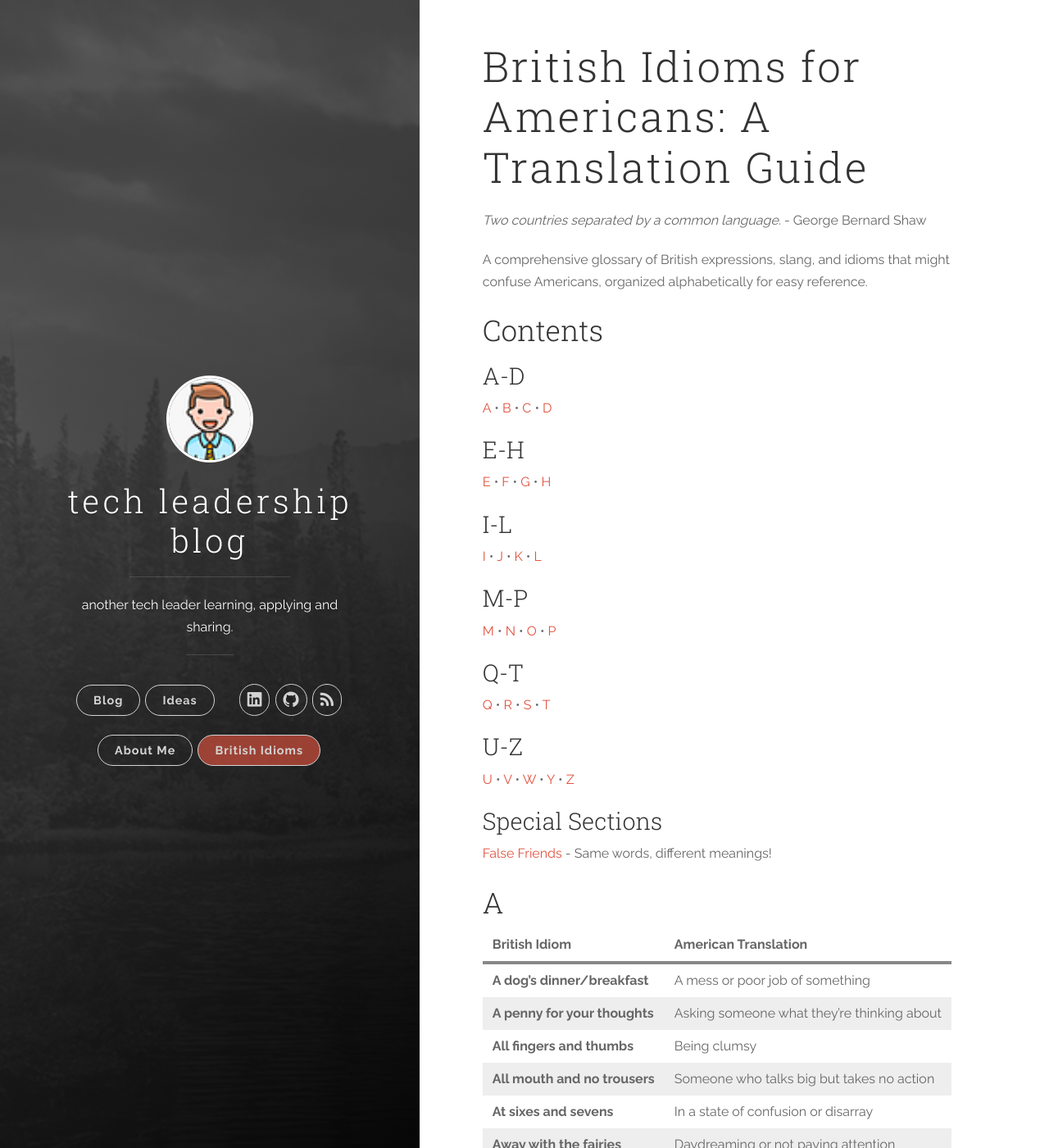
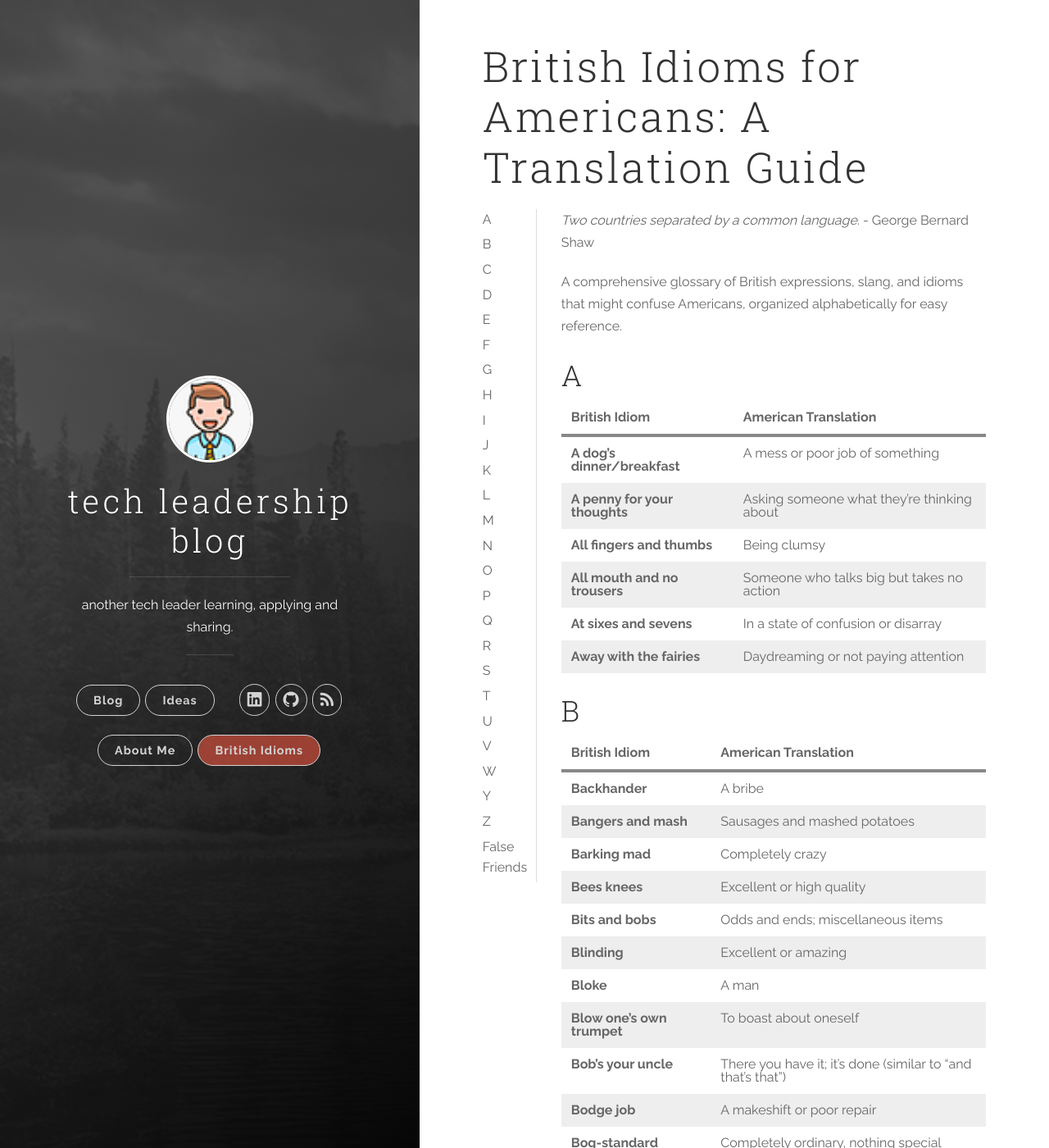
Before and after one commit to nomadicj/nomadicj.github.io, a Jekyll site: the page built from british-idioms.md, in a window 1280 px wide and 1400 px high. Shown: the whole window at 82% size. Built offline with Jekyll 4.4.1, drawn with Linux system fonts in a browser that asks for light colours.

Commit message:
Add sticky vertical navigation index to British idioms page
- Create custom layout for idioms page with sticky sidebar
- Modify british-idioms.md to use new layout
- Update docker-compose.yml to use arm64 Ruby image

🤖 Generated with [Claude Code](https://claude.ai/code)

Co-Authored-By: Claude <noreply@anthropic.com>

```diff
--- /dev/null
+++ b/_layouts/idioms.html
@@ -0,0 +1,108 @@
+---
+layout: default
+---
+<article class="post-container post-container--single">
+  <header class="post-header">
+    <h1 class="post-title">{{ page.title }}</h1>
+  </header>
+
+  <div class="idioms-container">
+    <div class="idioms-index">
+      <ul>
+        <li><a href="#a">A</a></li>
+        <li><a href="#b">B</a></li>
+        <li><a href="#c">C</a></li>
+        <li><a href="#d">D</a></li>
+        <li><a href="#e">E</a></li>
+        <li><a href="#f">F</a></li>
+        <li><a href="#g">G</a></li>
+        <li><a href="#h">H</a></li>
+        <li><a href="#i">I</a></li>
+        <li><a href="#j">J</a></li>
+        <li><a href="#k">K</a></li>
+        <li><a href="#l">L</a></li>
+        <li><a href="#m">M</a></li>
+        <li><a href="#n">N</a></li>
+        <li><a href="#o">O</a></li>
+        <li><a href="#p">P</a></li>
+        <li><a href="#q">Q</a></li>
+        <li><a href="#r">R</a></li>
+        <li><a href="#s">S</a></li>
+        <li><a href="#t">T</a></li>
+        <li><a href="#u">U</a></li>
+        <li><a href="#v">V</a></li>
+        <li><a href="#w">W</a></li>
+        <li><a href="#y">Y</a></li>
+        <li><a href="#z">Z</a></li>
+        <li><a href="#false-friends">False Friends</a></li>
+      </ul>
+    </div>
+    <section class="post idioms-content">
+      {{ content }}
+    </section>
+  </div>
+
+</article>
+
+<style>
+  .idioms-container {
+    display: flex;
+    flex-direction: row;
+    gap: 30px;
+  }
+
+  .idioms-index {
+    position: sticky;
+    top: 30px;
+    align-self: flex-start;
+    width: 50px;
+    border-right: 1px solid #ddd;
+    padding-right: 15px;
+  }
+
+  .idioms-index ul {
+    list-style-type: none;
+    margin: 0;
+    padding: 0;
+  }
+
+  .idioms-index li {
+    margin-bottom: 5px;
+  }
+
+  .idioms-index a {
+    display: block;
+    text-decoration: none;
+    color: #666;
+  }
+
+  .idioms-index a:hover {
+    color: #e25440;
+  }
+
+  .idioms-content {
+    flex: 1;
+  }
+
+  @media (max-width: 768px) {
+    .idioms-container {
+      flex-direction: column;
+    }
+
+    .idioms-index {
+      position: relative;
+      top: 0;
+      width: 100%;
+      border-right: none;
+      border-bottom: 1px solid #ddd;
+      padding-bottom: 15px;
+      margin-bottom: 20px;
+    }
+
+    .idioms-index ul {
+      display: flex;
+      flex-wrap: wrap;
+      gap: 10px;
+    }
+  }
+</style>
--- a/british-idioms.md
+++ b/british-idioms.md
@@ -17,29 +17,6 @@ tags:
 _Two countries separated by a common language._ - George Bernard Shaw
 
 A comprehensive glossary of British expressions, slang, and idioms that might confuse Americans, organized alphabetically for easy reference.
-
-## Contents
-
-### A-D
-[A](#a) • [B](#b) • [C](#c) • [D](#d)
-
-### E-H
-[E](#e) • [F](#f) • [G](#g) • [H](#h)
-
-### I-L
-[I](#i) • [J](#j) • [K](#k) • [L](#l)
-
-### M-P
-[M](#m) • [N](#n) • [O](#o) • [P](#p)
-
-### Q-T
-[Q](#q) • [R](#r) • [S](#s) • [T](#t)
-
-### U-Z
-[U](#u) • [V](#v) • [W](#w) • [Y](#y) • [Z](#z)
-
-### Special Sections
-[False Friends](#false-friends) - Same words, different meanings!
 
 ## A
 
--- a/docker-compose.yml
+++ b/docker-compose.yml
@@ -1,9 +1,9 @@
 services:
   jekyll:
-    image: docker.io/arm64v8/ruby:2.7
+    image: arm64v8/ruby:3.0
     command: >
       bash -c "
-        gem install bundler:2.1.4 &&
+        gem install bundler jekyll &&
         bundle install &&
         bundle exec jekyll serve --host 0.0.0.0 --watch"
     ports:
```
Also changed, not shown: other parts of british-idioms.md (+1 -1 lines).
